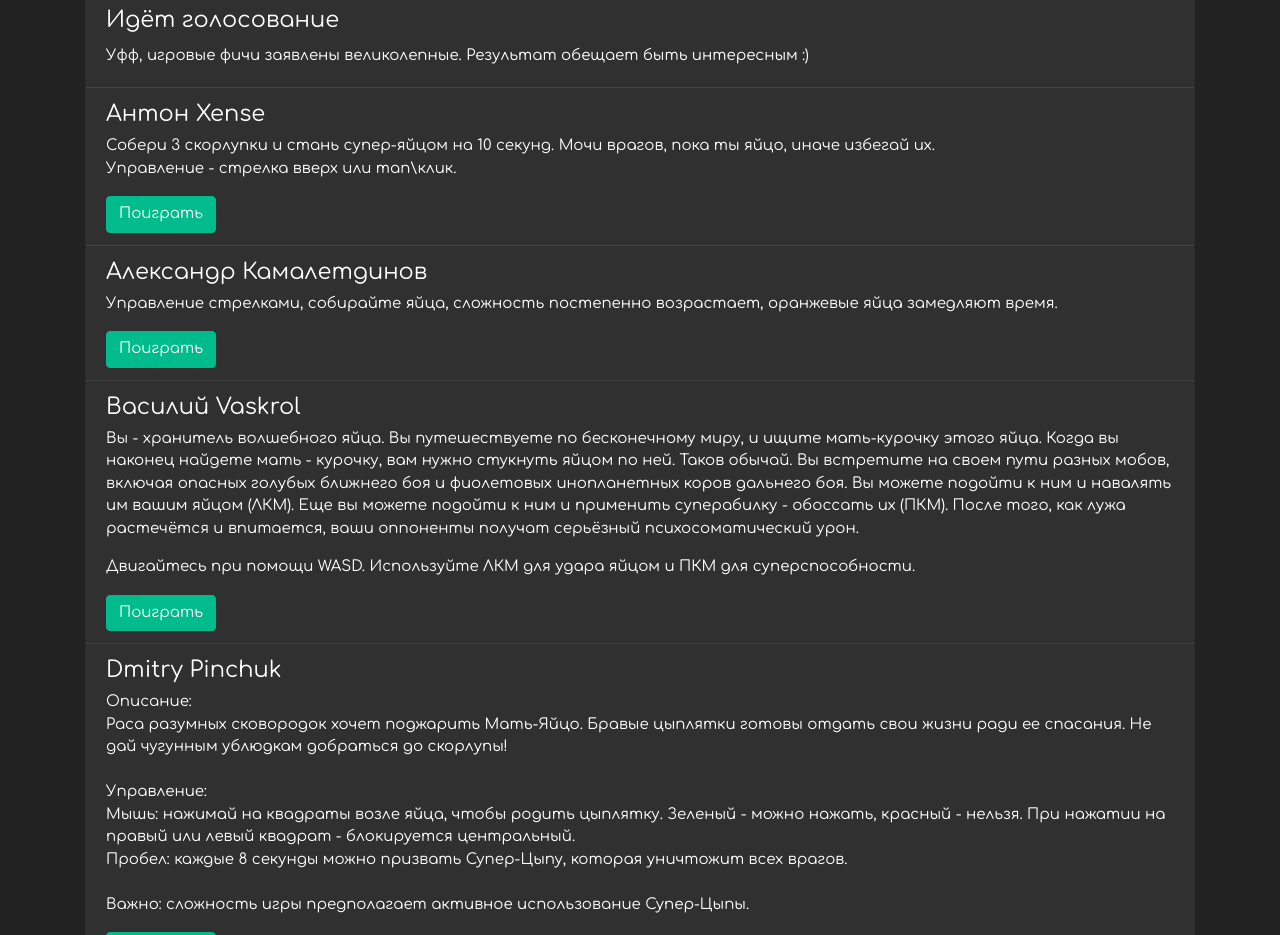
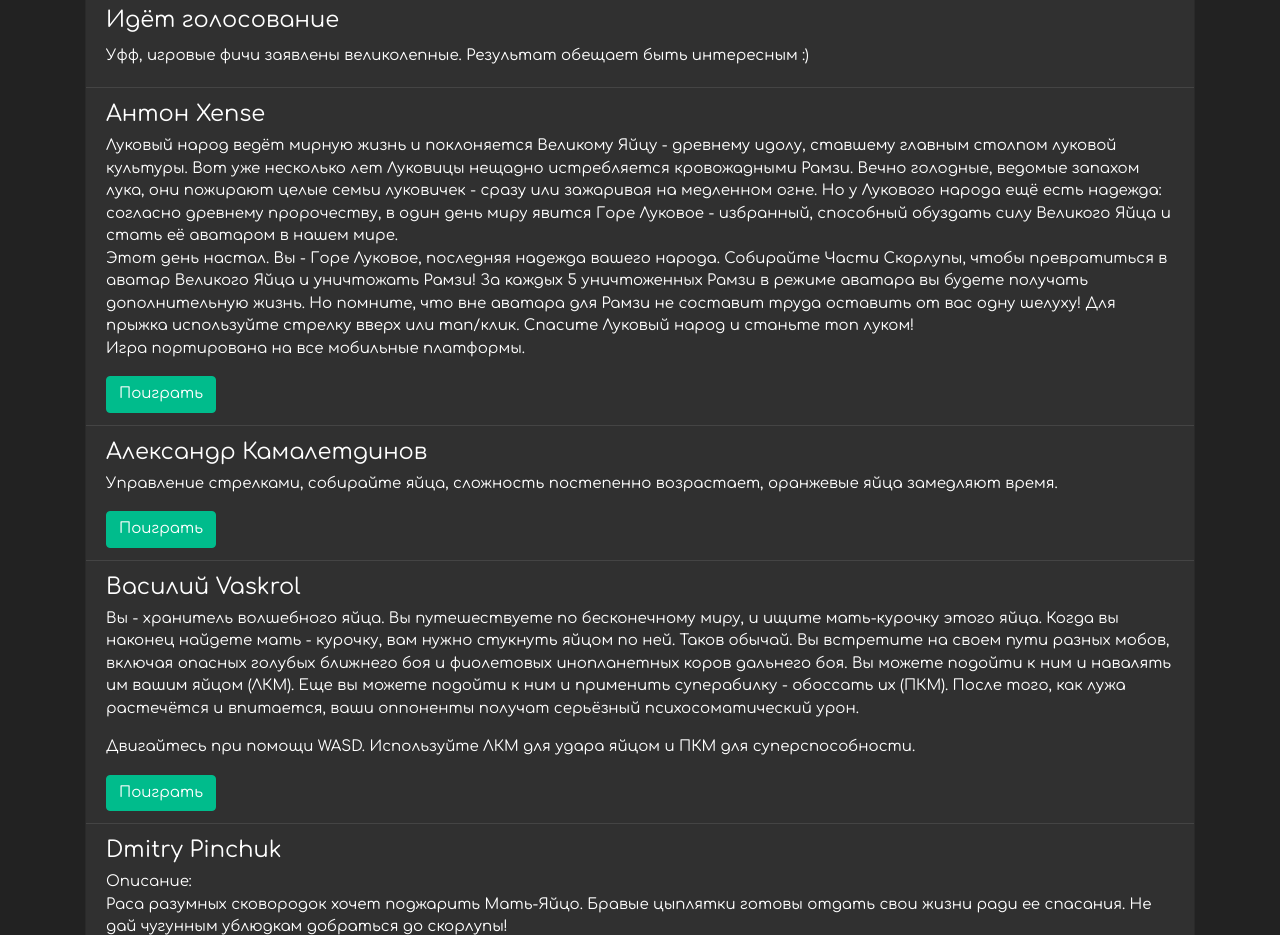
Before and after one commit to webgamesjams/webgamesjams.github.io, a plain HTML site: page index.html in a window 1280 px wide. Shown: the part 840-1775 px from the top of the page. Drawn offline with Linux system fonts and the light colour scheme.

Commit message:
Update index.html

```diff
--- a/index.html
+++ b/index.html
@@ -62,8 +62,13 @@
 		<li class="list-group-item">
 			<h4> Антон Xense</h4>
 			<p>
-			Собери 3 скорлупки и стань супер-яйцом на 10 секунд. Мочи врагов, пока ты яйцо, иначе избегай их. <br>
-			Управление - стрелка вверх или тап\клик.
+
+			Луковый народ ведёт мирную жизнь и поклоняется Великому Яйцу - древнему идолу, ставшему главным столпом луковой культуры. Вот уже несколько лет Луковицы нещадно истребляется кровожадными Рамзи. Вечно голодные, ведомые запахом лука, они пожирают целые семьи луковичек - сразу или зажаривая на медленном огне. Но у Лукового народа ещё есть надежда: согласно древнему пророчеству, в один день миру явится Горе Луковое - избранный, способный обуздать силу Великого Яйца и стать её аватаром в нашем мире.
+			<br>
+			Этот день настал. Вы - Горе Луковое, последняя надежда вашего народа. Собирайте Части Скорлупы, чтобы превратиться в аватар Великого Яйца и уничтожать Рамзи! За каждых 5 уничтоженных Рамзи в режиме аватара вы будете получать дополнительную жизнь. Но помните, что вне аватара для Рамзи не составит труда оставить от вас одну шелуху! Для прыжка используйте стрелку вверх или тап/клик. Спасите Луковый народ и станьте топ луком!
+			<br>
+			Игра портирована на все мобильные платформы.
+
 			</p>
 			<div class="form-inline">
 				<form class="form-inline" action="https://xense.github.io/angry-egg/">
```
